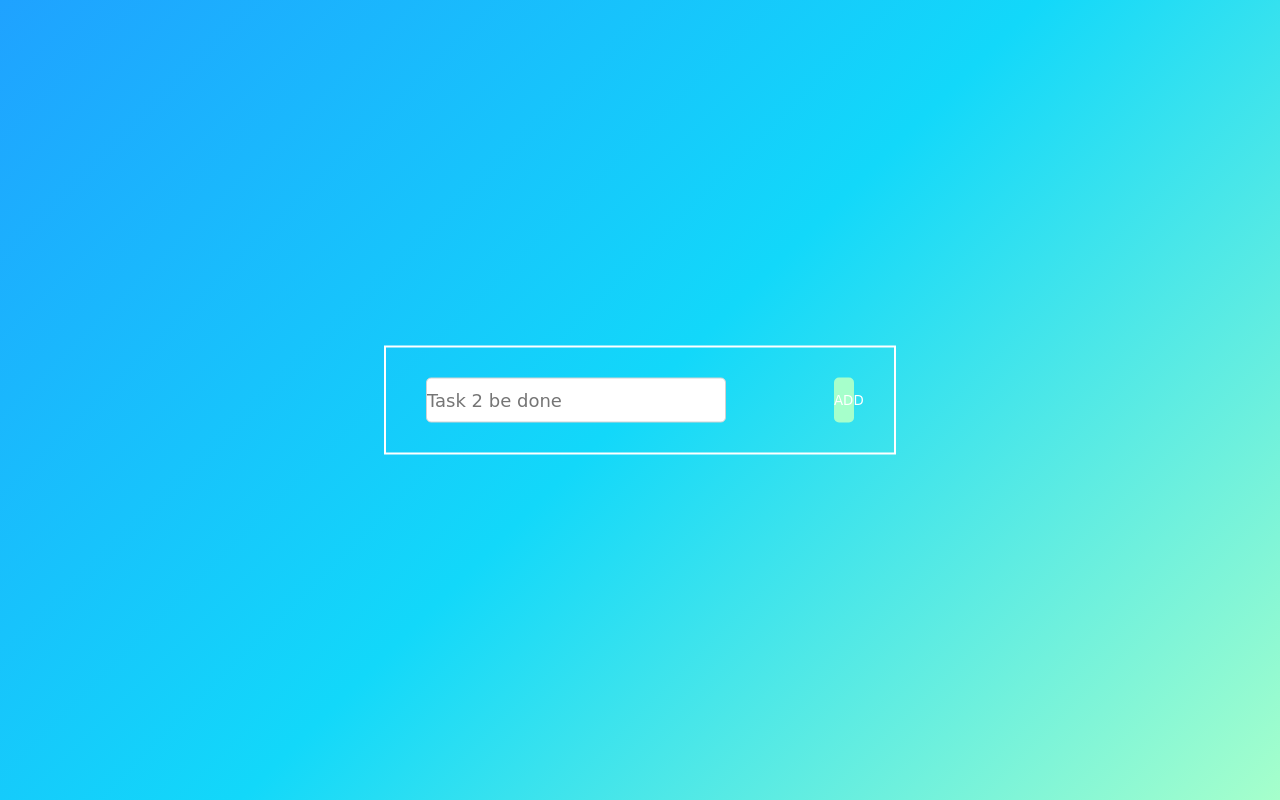
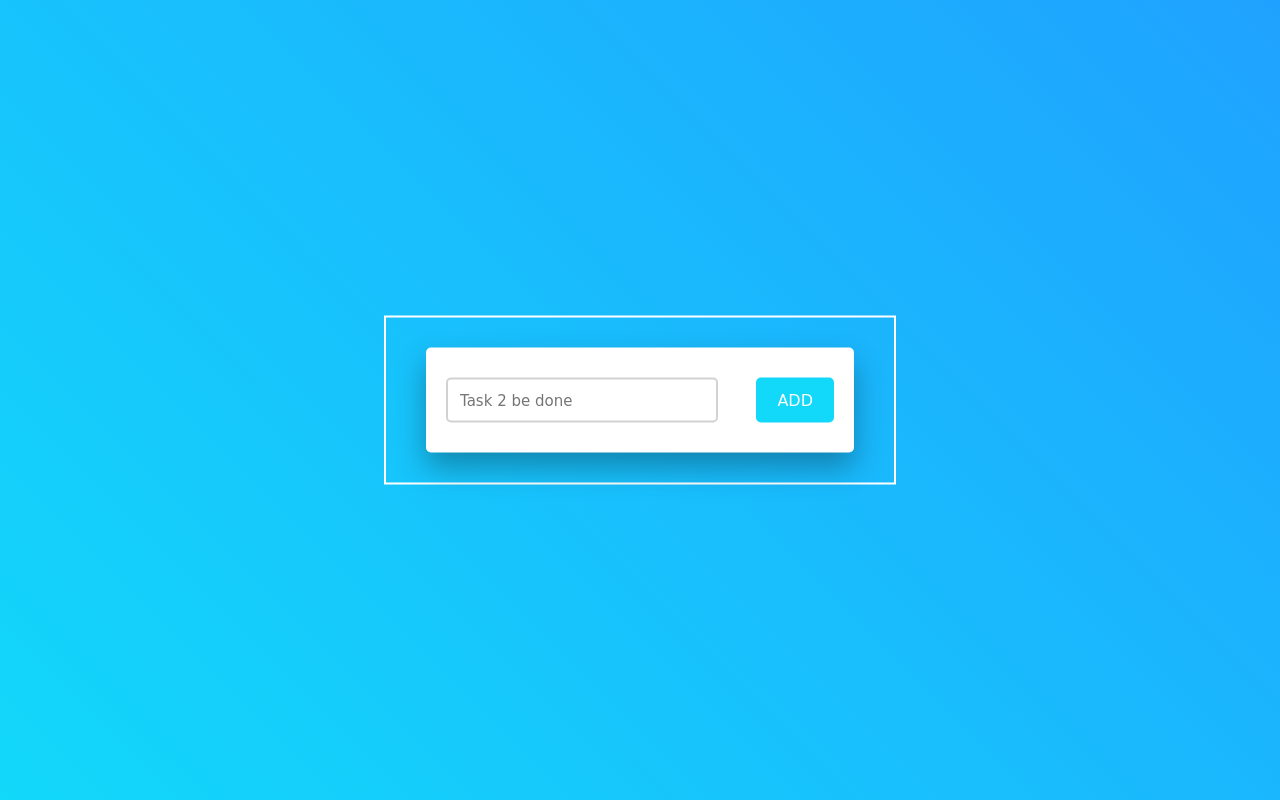
Before and after one commit to WMYM-Experimental/TODO.js, a plain HTML site: page index.html in a window 1280 px wide. Drawn offline with Linux system fonts and the light colour scheme; a web font is replaced by a local one.

Commit message:
change the linear backgroun color to only 2 colors and the button too to make it combine

```diff
--- a/style.css
+++ b/style.css
@@ -4,11 +4,11 @@
   padding: 0;
   margin: 0;
   box-sizing: border-box;
-  font-family: "Zen Loop", cursive;
+  font-family: "Cute Font", cursive;
 }
 body {
   height: 100vh;
-  background: linear-gradient(135deg, #1fa2ff, #12d8fa, #a6ffcb);
+  background: linear-gradient(-135deg, #1fa2ff, #12d8fa);
 }
 .container {
   border: 2px solid #ffffff;
@@ -20,38 +20,37 @@ body {
   left: 50%;
   padding: 30px 40px;
 }
-#new-task input {
-  width: 70%;
-  height: 45px;
-  font-size: 18px;
-  border: 1px solid #d1d2d3;
-  color: #111111;
-  font-weight: 500;
+#new-task {
   position: relative;
+  background-color: #ffffff;
+  padding: 30px 20px;
+  border-radius: 5px;
+  box-shadow: 0 15px 30px rgba(0, 0, 0, 0.3);
 }
 #new-task input {
   width: 70%;
   height: 45px;
-  font-size: 18px;
-  border: 1px solid #d1d2d3;
+  padding: 12px;
+  border: 2px solid #d1d2d3;
   color: #111111;
   font-weight: 500;
+  font-size: 15px;
   position: relative;
   border-radius: 5px;
 }
 #new-task input:focus {
   outline: none;
-  border-color: ;
+  border-color: #12d8fa;
 }
 #new-task button {
+  position: relative;
   float: right;
-  width: 20px;
+  width: 20%;
   height: 45px;
-  border: 1px solid #d1d2d3;
   border-radius: 5px;
   font-weight: 500;
-  position: relative;
-  background-color: #a6ffcb;
+  font-size: 16px;
+  background-color: #12d8fa;
   border: none;
   color: #ffffff;
   cursor: pointer;
```
